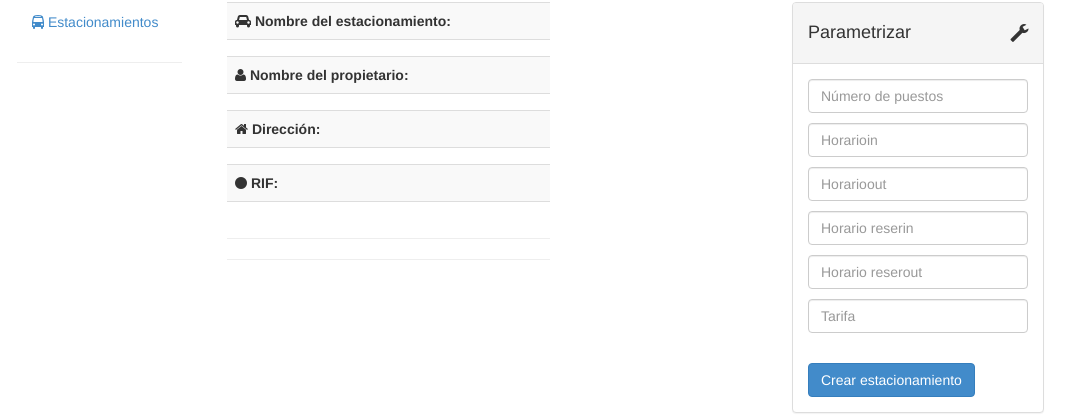
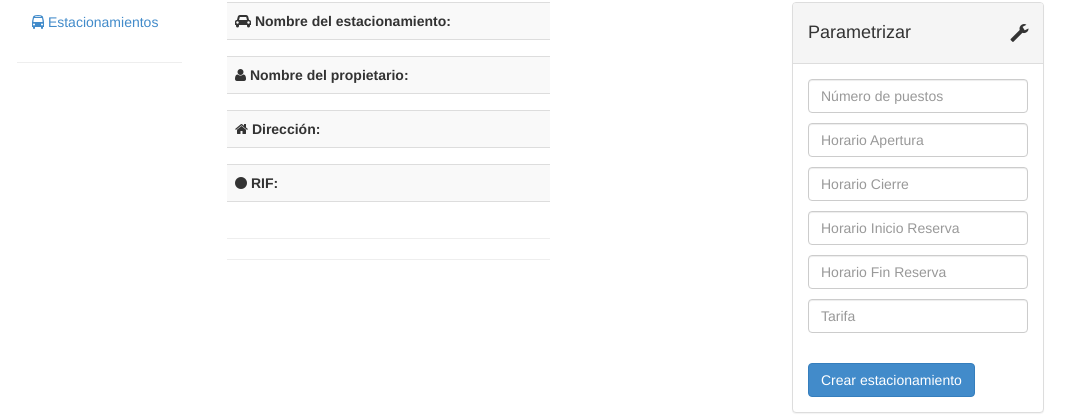
Before and after one commit to Sealos/SAGE, a Django app: template src/SAGE/templates/estacionamiento.html in a window 1280 px wide. Shown: the part 156-573 px from the top of the page, without its empty margins (53-1128 px from the left). Run offline with Django 3.2, Linux system fonts and the light colour scheme; the template is opened without the code that fills it: values that come from a table or form of the project are taken from there, others are empty; some libraries are stand-ins or nearby versions.

Commit message:
Acomode unas cosas del formato de ingreso en parametrizar y los inconos

```diff
--- a/src/SAGE/apps/estacionamientos/forms.py
+++ b/src/SAGE/apps/estacionamientos/forms.py
@@ -45,7 +45,6 @@ class EstacionamientoForm(forms.Form):
                     ]
                 )
 
-
 class EstacionamientoExtendedForm(forms.Form):
 
 
@@ -56,10 +55,10 @@ class EstacionamientoExtendedForm(forms.Form):
                             message='Sólo debe contener dígitos.'
                         )
 
-    horarioin = forms.TimeField(required = True)
-    horarioout = forms.TimeField(required = True)
+    horarioin = forms.TimeField(required = True,label='Horario Apertura')
+    horarioout = forms.TimeField(required = True, label='Horario Cierre')
 
-    horario_reserin = forms.TimeField(required = True)
-    horario_reserout = forms.TimeField(required = True)
+    horario_reserin = forms.TimeField(required = True, label='Horario Inicio Reserva')
+    horario_reserout = forms.TimeField(required = True, label='Horario Fin Reserva')
 
     tarifa =  forms.CharField(required = True, validators = [tarifa_validator])
--- a/src/SAGE/templates/estacionamiento.html
+++ b/src/SAGE/templates/estacionamiento.html
@@ -80,8 +80,8 @@
 			<tr><td><b><i class="fa fa-home"></i> Dirección:</b></td></tr>
 			<tr><td>{{estacionamiento.direccion}}</td></tr>
 
-			{% if estacionamiento.telefono_2 %}
-				<tr><td><b>Telefonos:</b></td></tr>
+			{% if estacionamiento.telefono_1 %}
+				<tr><td><b><i class="fa fa-phone"></i> Telefonos:</b></td></tr>
 				<tr><td>{{estacionamiento.telefono_1}}</td></tr>
 			{% endif %}
 
@@ -127,23 +127,23 @@
         </thead>
         <tbody>
       {% if estacionamiento.puestos %}
-        <tr><td><b><i class="fa fa-at"></i> Puestos:</b></td></tr>
+        <tr><td><b><i class="fa fa-car"></i> Puestos:</b></td></tr>
         <tr><td>{{estacionamiento.puestos}}</td></tr>
       {% endif %}
       {% if estacionamiento.horario_reserin %}
-        <tr><td><b><i class="fa fa-at"></i> Horario reserva in:</b></td></tr>
+        <tr><td><b><i class="fa fa-clock-o"></i> Horario inicio de reserva:</b></td></tr>
         <tr><td>{{estacionamiento.horario_reserin}}</td></tr>
       {% endif %}
       {% if estacionamiento.horario_reserout %}
-        <tr><td><b><i class="fa fa-at"></i> Horario reserva out:</b></td></tr>
+        <tr><td><b><i class="fa fa-clock-o"></i> Horario fin de reserva:</b></td></tr>
         <tr><td>{{estacionamiento.horario_reserout}}</td></tr>
       {% endif %}
       {% if estacionamiento.horarioin %}
-        <tr><td><b><i class="fa fa-at"></i> Horario apertura:</b></td></tr>
+        <tr><td><b><i class="fa fa-clock-o"></i> Horario apertura:</b></td></tr>
         <tr><td>{{estacionamiento.horarioin}}</td></tr>
       {% endif %}
       {% if estacionamiento.horarioout %}
-        <tr><td><b><i class="fa fa-at"></i> Horario cierre:</b></td></tr>
+        <tr><td><b><i class="fa fa-clock-o"></i> Horario cierre:</b></td></tr>
         <tr><td>{{estacionamiento.horarioout}}</td></tr>
       {% endif %}
 
```
